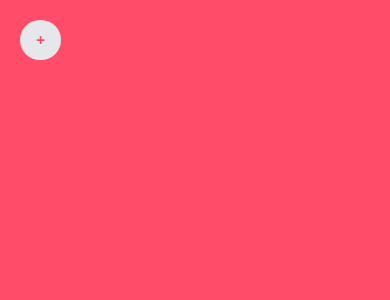
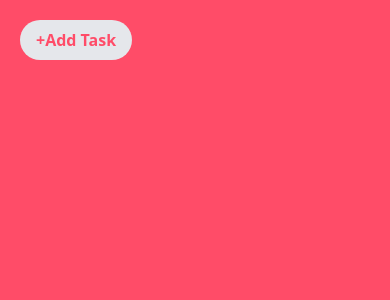
Before and after one commit to NagarajanSanthosh/todo-react, a React (Create React App) app: page / in a window 390 px wide. Shown: the top 300 px of the page. Built offline with nearby package versions, Linux system fonts and the light colour scheme.

Commit message:
mobile responsive added

```diff
--- a/src/AddButton.jsx
+++ b/src/AddButton.jsx
@@ -3,10 +3,10 @@ import React from "react";
 const AddButton = ({ onClick }) => {
     return (
         <button
-            className="mb-2 bg-gray-200  text-tindogPink font-bold py-2 px-4 rounded-full inline-flex items-center"
+            className="mb-2 bg-gray-200 hover:bg-white  text-tindogPink font-bold py-2 px-4 rounded-full inline-flex items-center"
             onClick={onClick}
         >
-            +
+            +Add Task
         </button>
     );
 };
--- a/src/Checkbox.jsx
+++ b/src/Checkbox.jsx
@@ -7,7 +7,7 @@ const Checkbox = ({ id, checked, onChange }) => {
             type="checkbox"
             checked={checked}
             onChange={onChange}
-            className="mr-2 md:flex checkbox"
+            className="mr-2 ml-4 justify-center items-center md:flex checkbox"
         />
     );
 };
--- a/src/DeleteButton.jsx
+++ b/src/DeleteButton.jsx
@@ -3,7 +3,7 @@ import React from "react";
 const DeleteButton = ({ onClick }) => {
     return (
         <button
-            className="font-semibold ml-10 bg-gray-200 flex-items hover:bg-tindogPink text-tindogPink hover:text-gray-200 py-2 px-4 rounded-full"
+            className="font-semibold mr-2 ml-10 bg-gray-200 flex-items hover:bg-tindogPink text-tindogPink hover:text-gray-200 py-2 px-4 rounded-full"
             onClick={onClick}
         >
             X
--- a/src/ShowAdd.jsx
+++ b/src/ShowAdd.jsx
@@ -11,7 +11,7 @@ const ShowAdd = ({
   handleShowFalse,
 }) => {
   return (
-    <div className="slide-left m-5">
+    <div className="slide-up m-5">
       <div className="max-w-md mx-auto rounded-xl shadow-lg overflow-hidden md:max-w-2xl mb-2">
         <div className="bg-gray-200 text-tindogPink md-flex">
           <div className="p-8">
@@ -23,7 +23,7 @@ const ShowAdd = ({
                 type="text"
                 value={text}
                 onChange={handleInputChange}
-                placeholder="Enter task"
+                placeholder="task"
                 className="w-full rounded-full bg-gray-100 border border-gray-200 py-3 px-4 mb-3 leading-tight focus:outline-none focus:bg-white focus:border-gray-400"
               />
             </div>
@@ -32,7 +32,7 @@ const ShowAdd = ({
                 type="text"
                 value={description}
                 onChange={handleDescriptionChange}
-                placeholder="Enter Description"
+                placeholder="Description"
                 className="w-full bg-gray-100 border border-gray-200 rounded-full py-3 px-4 mb-3 leading-tight focus:outline-none focus:bg-white focus:border-gray-400"
               />
             </div>
--- a/src/Task.jsx
+++ b/src/Task.jsx
@@ -2,7 +2,7 @@ import React from "react";
 const Task = ({ text, description, completed }) => {
     return (
 
-        <div className={completed ? "line-through text-orange-300 mr-2" : "mr-2"}>
+        <div className={completed ? "line-through text-orange-300 mb-2 mr-2" : " mb-2 mr-2"}>
             <p className="ml-6 tracking-wide md:flex text-lg uppercase font-bold">
                 {text}
             </p>
--- /dev/null
+++ b/src/TodoItem.css
@@ -0,0 +1,27 @@
+/* Default styles for larger screens */
+.bg-gray-200 {
+    display: flex;
+    flex-direction: row;
+    justify-content: space-between;
+    align-items: center;
+  }
+
+  /* Styles for smaller screens */
+  @media only screen and (max-width: 360px) {
+    .bg-gray-200 {
+      flex-direction: column;
+    }
+
+    .checkbox {
+      margin: 10px;
+    }
+
+    .task {
+      font-size: 14px;
+      margin: 10px;
+    }
+
+    .delete-button {
+      margin: 10px;
+    }
+  }
--- a/src/TodoItem.jsx
+++ b/src/TodoItem.jsx
@@ -1,10 +1,10 @@
 import React from "react";
 import "./index.css";
 import "./checkbox.css";
-import Priority from "./Priority";
 import Checkbox from "./Checkbox";
 import Task from "./Task";
 import DeleteButton from "./DeleteButton";
+import "./TodoItem.css"
 
 const TodoItem = ({ task, markCompleted, deleteTask }) => {
     const handleCheckbox = () => {
@@ -24,12 +24,14 @@ const TodoItem = ({ task, markCompleted, deleteTask }) => {
                         description={task.description}
                         completed={task.completed}
                     />
-                    <label
-                        className="relative flex items-center p-3 -mt-5 rounded-full cursor-pointer"
-                        htmlFor="priority"
-                    >
+                    {/*
+                        <label
+                         className="relative flex items-center p-3 -mt-5 rounded-full cursor-pointer"
+                         htmlFor="priority"
+                         >
                         <Priority />
-                    </label>
+                        </label>
+                    */}
                     <div className="flex items-center">
                         <DeleteButton onClick={() => deleteTask(task.id)} />
                     </div>
```
